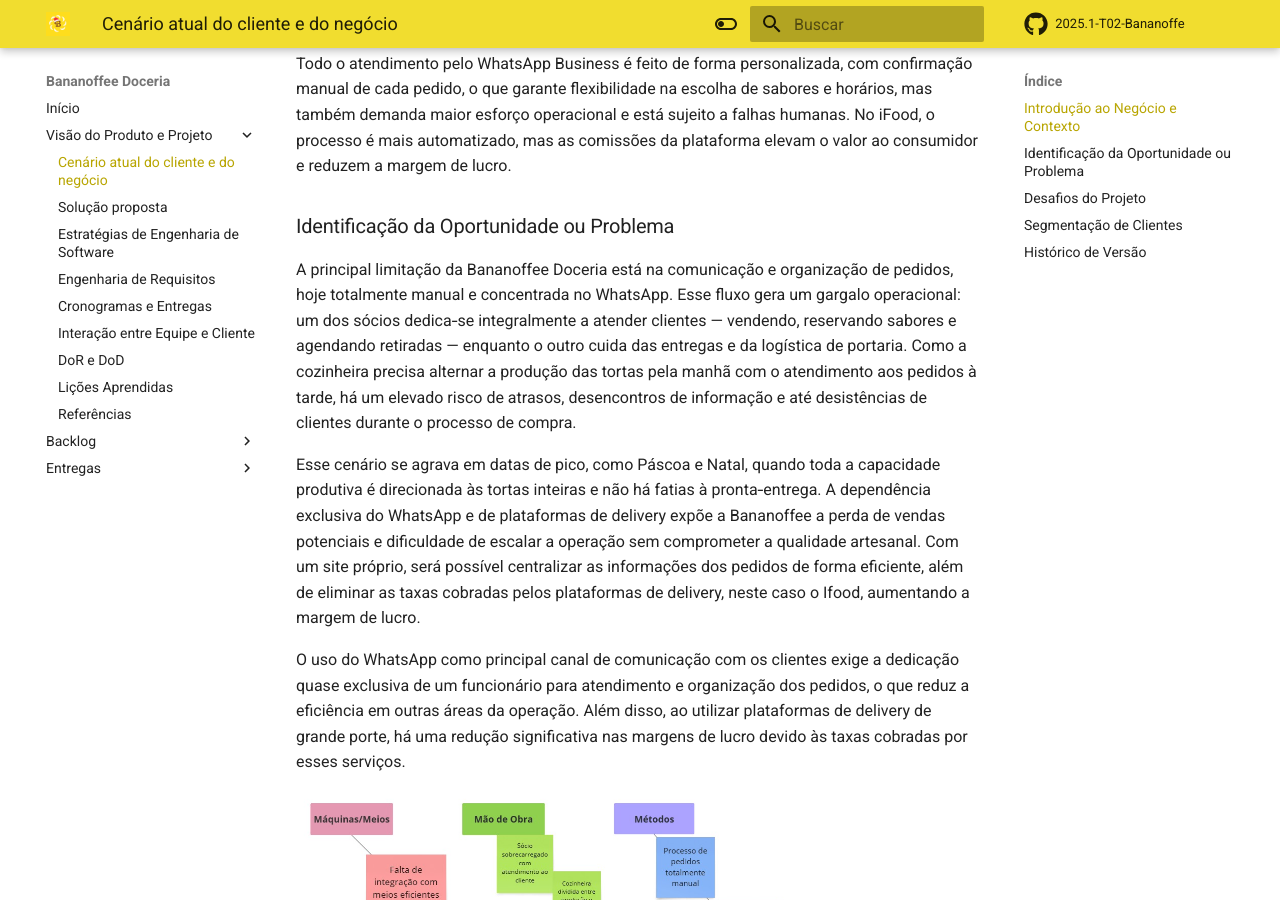
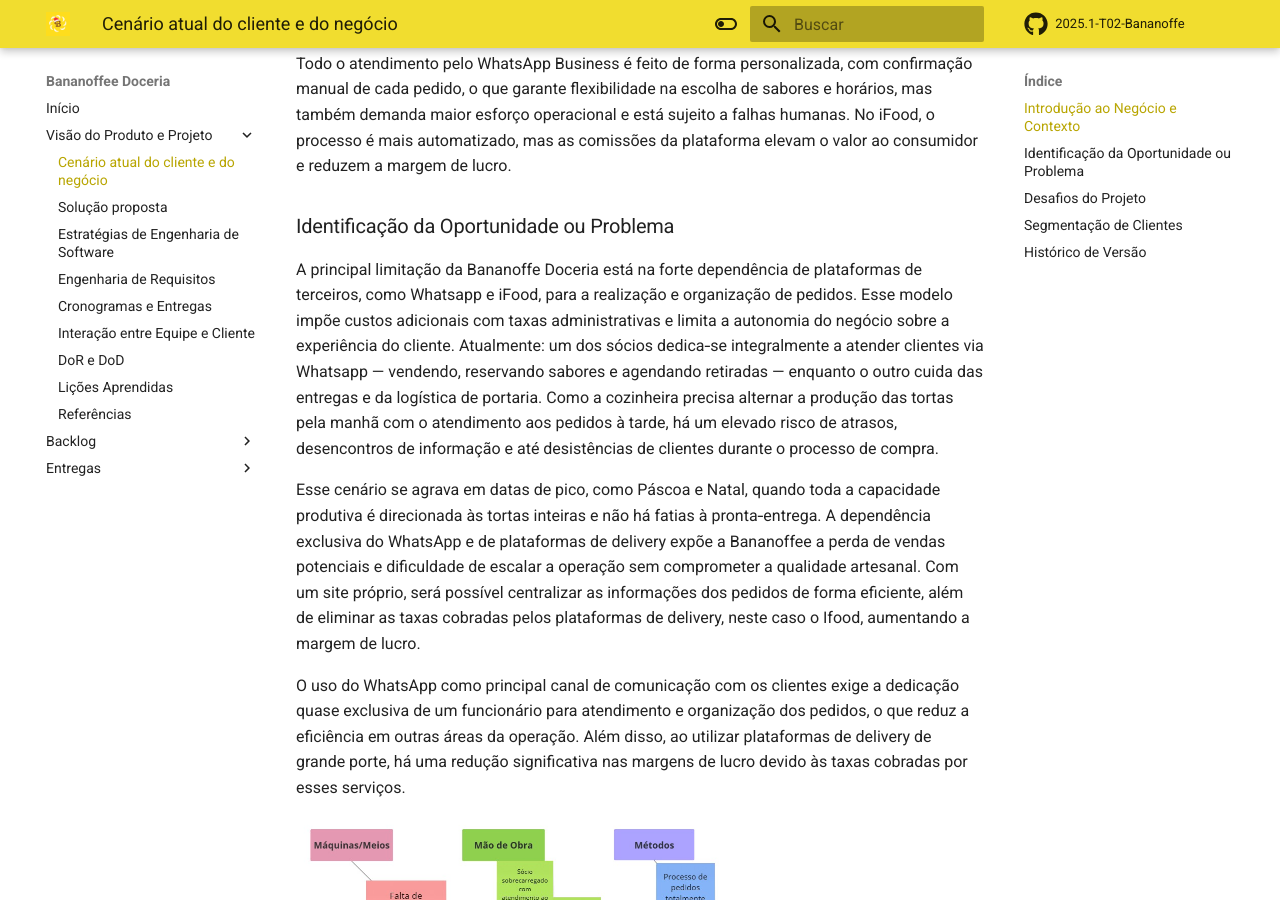
Before and after one commit to mdsreq-fga-unb/2025.1-T02-Bananoffe, an MkDocs documentation site: the page built from docs/pages/visaoDoProduto/cenarioAtual.md, in a window 1280 px wide and 900 px high, scrolled down 498 px. Built offline with MkDocs 1.6.1 and Material for MkDocs 9.7.7, drawn with Linux system fonts in a browser that asks for light colours; comment, search, counter and statistics services are not loaded; some of the changed text lies outside the part shown.

Commit message:
atualiza problema

```diff
--- a/docs/pages/visaoDoProduto/cenarioAtual.md
+++ b/docs/pages/visaoDoProduto/cenarioAtual.md
@@ -20,12 +20,7 @@
 
 ### Identificação da Oportunidade ou Problema
 
-A principal limitação da Bananoffee Doceria está na comunicação e organização de pedidos, hoje totalmente
-manual e concentrada no WhatsApp. Esse fluxo gera um gargalo operacional: um dos sócios dedica‑se
-integralmente a atender clientes — vendendo, reservando sabores e agendando retiradas — enquanto o outro
-cuida das entregas e da logística de portaria. Como a cozinheira precisa alternar a produção das tortas pela
-manhã com o atendimento aos pedidos à tarde, há um elevado risco de atrasos, desencontros de informação e
-até desistências de clientes durante o processo de compra.
+A principal limitação da Bananoffe Doceria está na forte dependência de plataformas de terceiros, como Whatsapp e iFood, para a realização e organização de pedidos. Esse modelo impõe custos adicionais com taxas administrativas e limita a autonomia do negócio sobre a experiência do cliente. Atualmente: um dos sócios dedica‑se integralmente a atender clientes via Whatsapp — vendendo, reservando sabores e agendando retiradas — enquanto o outro cuida das entregas e da logística de portaria. Como a cozinheira precisa alternar a produção das tortas pela manhã com o atendimento aos pedidos à tarde, há um elevado risco de atrasos, desencontros de informação e até desistências de clientes durante o processo de compra.
 
 Esse cenário se agrava em datas de pico, como Páscoa e Natal, quando toda a capacidade produtiva é
 direcionada às tortas inteiras e não há fatias à pronta‑entrega. A dependência exclusiva do WhatsApp e de
@@ -76,3 +71,4 @@
 | 19/04/25 | 1.1    | Ajustes e estilização   | Bruno Cruz         |
 | 21/04/25 | 1.2    | Atualização do diagrama | Guilherme Zanella  |
 | 21/04/25 | 1.3    | Ajustes                 | Anne de Capdeville |
+| 26/05/25 | 1.4    | Atualização do Problema | Guilherme Zanella  |
```
